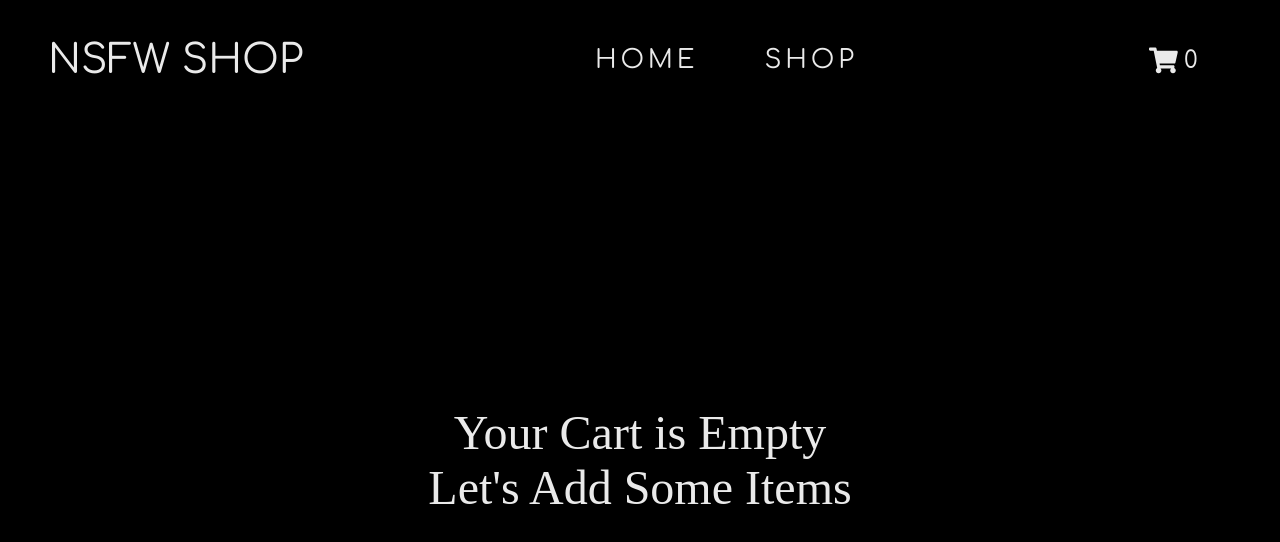
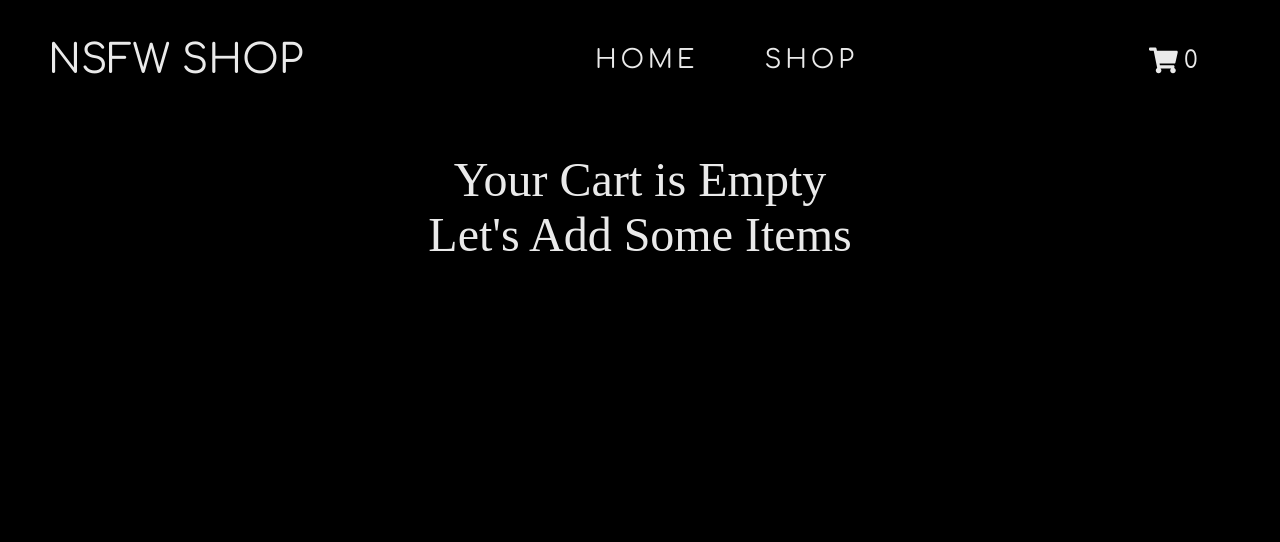
Before and after one commit to anandawira/shopping-cart, a React (Create React App) app: page /checkout in a window 1280 px wide. Shown: the top 542 px of the page. Built offline with nearby package versions, Linux system fonts and the light colour scheme.

Commit message:
change height to min-height in app.scss

```diff
--- a/src/App.scss
+++ b/src/App.scss
@@ -13,7 +13,6 @@ header {
   top: 0;
 }
 
-#detail,
-#checkout {
-  height: 85vh;
+#detail, #checkout{
+  min-height: 85vh;
 }
```
